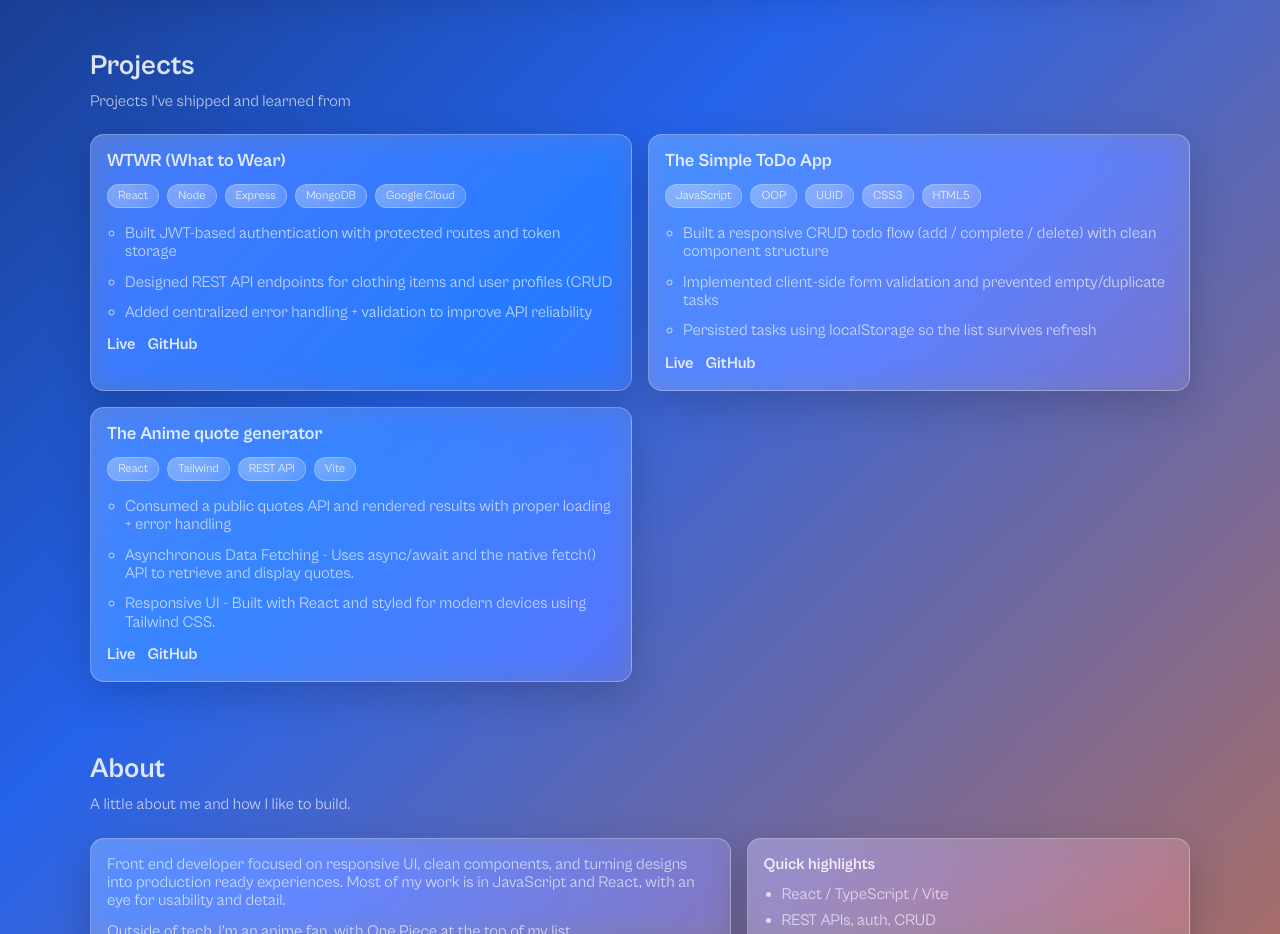
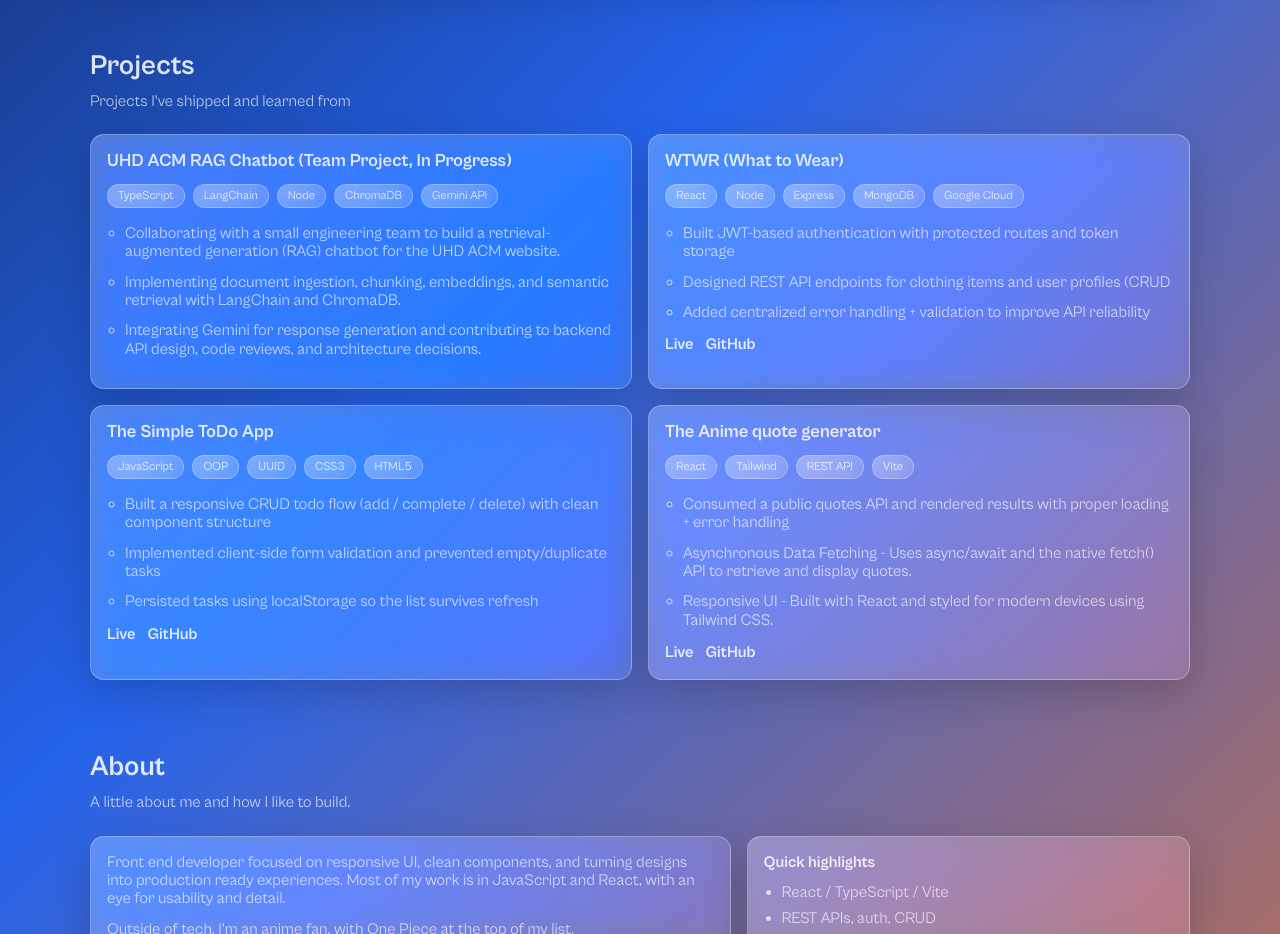
Before and after one commit to YourDevVince/portfolio-react, a React (Vite) app: page / in a window 1280 px wide. Shown: the part 1060-1994 px from the top of the page. Built offline with nearby package versions, Linux system fonts and the light colour scheme.

Commit message:
feat(content): add new app to project list

```diff
--- a/src/components/Projects/Projects.tsx
+++ b/src/components/Projects/Projects.tsx
@@ -51,7 +51,7 @@ export default function Projects() {
                   className='projects__links'
                   aria-label={`${project.title} links`}
                 >
-                  {project.links.map((link) => (
+                  {project.links?.map((link) => (
                     <a
                       key={link.href}
                       className='projects__link'
--- a/src/data/projects.ts
+++ b/src/data/projects.ts
@@ -10,58 +10,86 @@ export type Project = {
   description?: string;
   stack: string[];
   highlights?: string[];
-  links: ProjectLink[];
+  links?: ProjectLink[];
   caseStudySlug?: string;
 };
 
 export const projects: Project[] = [
   {
-    id: "wtwr",
-    title: "WTWR (What to Wear)",
-    tagline: "Weather-based outfit recommendations with auth + saved items.",
-    stack: ["React", "Node", "Express", "MongoDB", "Google Cloud"],
+    id: 'uhd',
+    title: 'UHD ACM RAG Chatbot (Team Project, In Progress)',
+    tagline: 'Weather-based outfit recommendations with auth + saved items.',
+    stack: ['TypeScript', 'LangChain', 'Node', 'ChromaDB', 'Gemini API'],
     highlights: [
-      "Built JWT-based authentication with protected routes and token storage",
-      "Designed REST API endpoints for clothing items and user profiles (CRUD",
-      "Added centralized error handling + validation to improve API reliability",
+      'Collaborating with a small engineering team to build a retrieval-augmented generation (RAG) chatbot for the UHD ACM website.',
+      'Implementing document ingestion, chunking, embeddings, and semantic retrieval with LangChain and ChromaDB.',
+      'Integrating Gemini for response generation and contributing to backend API design, code reviews, and architecture decisions.',
+    ],
+    links: [],
+    // caseStudySlug: "wtwr"
+  },
+  {
+    id: 'wtwr',
+    title: 'WTWR (What to Wear)',
+    tagline: 'Weather-based outfit recommendations with auth + saved items.',
+    stack: ['React', 'Node', 'Express', 'MongoDB', 'Google Cloud'],
+    highlights: [
+      'Built JWT-based authentication with protected routes and token storage',
+      'Designed REST API endpoints for clothing items and user profiles (CRUD',
+      'Added centralized error handling + validation to improve API reliability',
     ],
     links: [
-      { label: "Live", href: "https://wtwrrn.blinklab.com/" },
-      { label: "GitHub", href: "https://github.com/YourDevVince/se_project_express" },
+      { label: 'Live', href: 'https://wtwrrn.blinklab.com/' },
+      {
+        label: 'GitHub',
+        href: 'https://github.com/YourDevVince/se_project_react/',
+      },
       // { label: "Case Study", href: "#", }, // later
     ],
     // caseStudySlug: "wtwr"
   },
   {
-    id: "todo",
-    title: "The Simple ToDo App",
-    tagline: "Weather-based outfit recommendations with auth + saved items.",
-    stack: ["JavaScript", "OOP", "UUID", "CSS3", "HTML5"],
+    id: 'todo',
+    title: 'The Simple ToDo App',
+    tagline: 'Weather-based outfit recommendations with auth + saved items.',
+    stack: ['JavaScript', 'OOP', 'UUID', 'CSS3', 'HTML5'],
     highlights: [
-      "Built a responsive CRUD todo flow (add / complete / delete) with clean component structure",
-      "Implemented client-side form validation and prevented empty/duplicate tasks",
-      "Persisted tasks using localStorage so the list survives refresh",
+      'Built a responsive CRUD todo flow (add / complete / delete) with clean component structure',
+      'Implemented client-side form validation and prevented empty/duplicate tasks',
+      'Persisted tasks using localStorage so the list survives refresh',
     ],
     links: [
-      { label: "Live", href: "https://yourdevvince.github.io/se_project_todo-app/" },
-      { label: "GitHub", href: "https://github.com/YourDevVince/se_project_todo-app" },
+      {
+        label: 'Live',
+        href: 'https://yourdevvince.github.io/se_project_todo-app/',
+      },
+      {
+        label: 'GitHub',
+        href: 'https://github.com/YourDevVince/se_project_todo-app',
+      },
       // { label: "Case Study", href: "#", }, // later
     ],
     // caseStudySlug: "wtwr"
   },
   {
-    id: "anime",
-    title: "The Anime quote generator",
-    tagline: "Weather-based outfit recommendations with auth + saved items.",
-    stack: ["React", "Tailwind", "REST API", "Vite"],
+    id: 'anime',
+    title: 'The Anime quote generator',
+    tagline: 'Weather-based outfit recommendations with auth + saved items.',
+    stack: ['React', 'Tailwind', 'REST API', 'Vite'],
     highlights: [
-      "Consumed a public quotes API and rendered results with proper loading + error handling",
-      "Asynchronous Data Fetching - Uses async/await and the native fetch() API to retrieve and display quotes.",
-      "Responsive UI - Built with React and styled for modern devices using Tailwind CSS.",
+      'Consumed a public quotes API and rendered results with proper loading + error handling',
+      'Asynchronous Data Fetching - Uses async/await and the native fetch() API to retrieve and display quotes.',
+      'Responsive UI - Built with React and styled for modern devices using Tailwind CSS.',
     ],
     links: [
-      { label: "Live", href: "https://yourdevvince.github.io/anime-quote-gen/" },
-      { label: "GitHub", href: "https://github.com/YourDevVince/anime-quote-gen" },
+      {
+        label: 'Live',
+        href: 'https://yourdevvince.github.io/anime-quote-gen/',
+      },
+      {
+        label: 'GitHub',
+        href: 'https://github.com/YourDevVince/anime-quote-gen',
+      },
       // { label: "Case Study", href: "", }, // later
     ],
     // caseStudySlug: "wtwr"
```
